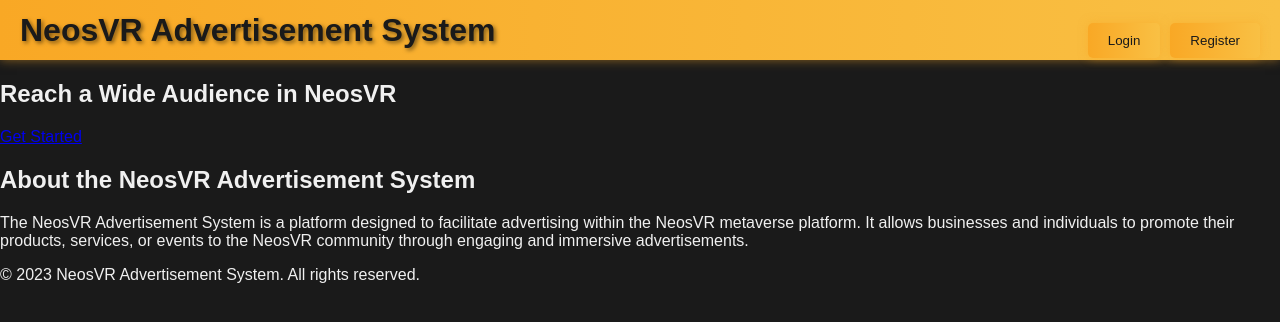
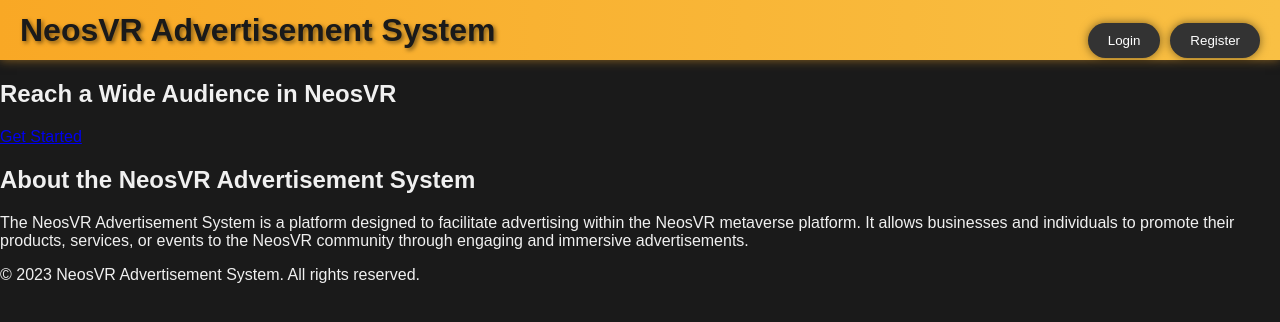
Before and after one commit to Xlinka/NeosVR-Advertisement-System, a plain HTML site: page Website/index.html in a window 1280 px wide. Drawn offline with Linux system fonts and the light colour scheme.

Commit message:
Update styles.css
button change

```diff
--- a/Website/styles.css
+++ b/Website/styles.css
@@ -103,14 +103,15 @@
   margin-left: 10px;
   padding: 10px 20px;
   border: none;
-  background: linear-gradient(90deg, #f9a825, #f9c044);
-  color: #1a1a1a;
+  background: #333;
+  color: #fff;
   cursor: pointer;
-  border-radius: 5px;
-  box-shadow: 0px 0px 10px rgba(249, 168, 37, 0.5);
+  border-radius: 20px;
+  box-shadow: 0px 0px 10px rgba(0, 0, 0, 0.5);
+  transition: background-color 0.3s;
 }
 
 #loginButton:hover,
 #registerButton:hover {
-  background: linear-gradient(90deg, #f9c044, #f9a825);
+  background: #555;
 }
```
